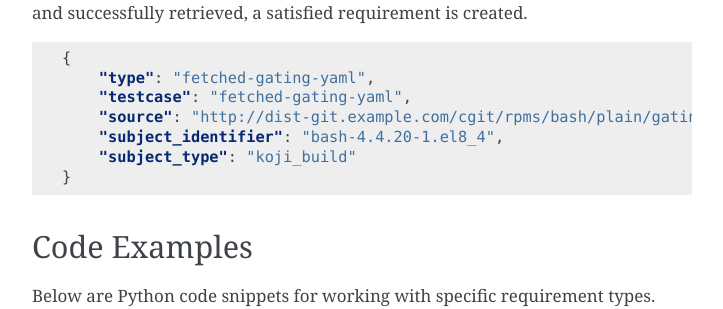
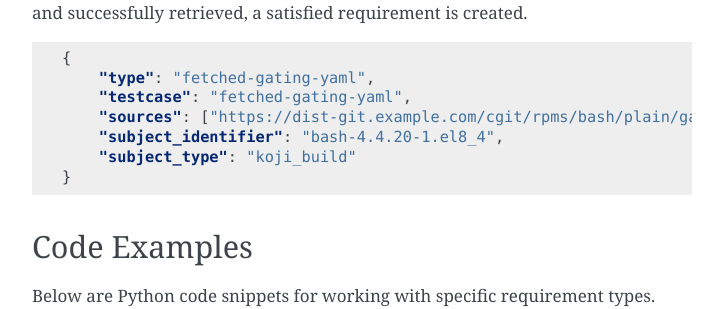
Before and after one commit to release-engineering/greenwave, a Sphinx documentation site: the page built from docs/decision_requirements.rst, in a window 1280 px wide and 900 px high, scrolled down 4203 px. Shown: the part 152-461 px from the top of the window, without its empty margins (388-1111 px from the left). Built offline with Sphinx 7.4.7, drawn with Linux system fonts in a browser that asks for light colours; pages that are not in the unit, such as notebooks, are missing from menus.

Commit message:
Docs: Fix RemoteRule usage in API requests (#341)

```diff
--- a/docs/decision_requirements.rst
+++ b/docs/decision_requirements.rst
@@ -247,7 +247,7 @@ found and successfully retrieved, a satisfied requirement is created.
     {
         "type": "fetched-gating-yaml",
         "testcase": "fetched-gating-yaml",
-        "source": "http://dist-git.example.com/cgit/rpms/bash/plain/gating.yaml?id=abcdef01234",
+        "sources": ["https://dist-git.example.com/cgit/rpms/bash/plain/gating.yaml?id=abcdef01234"],
         "subject_identifier": "bash-4.4.20-1.el8_4",
         "subject_type": "koji_build"
     }
--- a/docs/policies.rst
+++ b/docs/policies.rst
@@ -282,7 +282,7 @@ passing ``rules`` to API :http:post:`/api/v1.0/decision` instead of the
          {"type": "PassingTestCaseRule", "test_case_name": "example2.test.case.name"},
          {
            "type": "RemoteRule",
-           "source": "https://gitlab.example.com/ci/policies/-/raw/master/{subject_id}.yml"
+           "sources": ["https://gitlab.example.com/ci/policies/-/raw/master/{subject_id}.yml"]
          }
        ]}'
 
```
